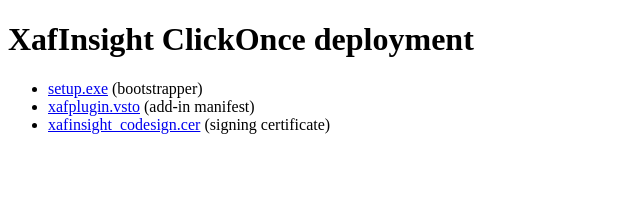
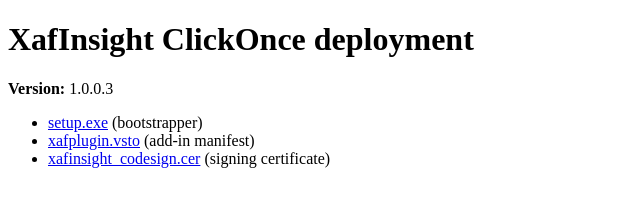
Before and after one commit to XafInsight/XafInsight, a plain HTML site: page clickonce/index.html in a window 1280 px wide. Shown: the whole page, without its empty margins (0-640 px from the left). Drawn offline with Linux system fonts and the light colour scheme.

Commit message:
deploy: 9a1eb88be137c1fcd917f376c8200b2be3ace9f9

```diff
--- a/clickonce/index.html
+++ b/clickonce/index.html
@@ -8,6 +8,7 @@
 </head>
 <body>
   <h1>XafInsight ClickOnce deployment</h1>
+  <p><strong>Version:</strong> 1.0.0.3</p>
   <ul>
     <li><a href="setup.exe">setup.exe</a> (bootstrapper)</li>
     <li><a href="xafplugin.vsto">xafplugin.vsto</a> (add-in manifest)</li>
```
Also changed, not shown: 5 other files.
